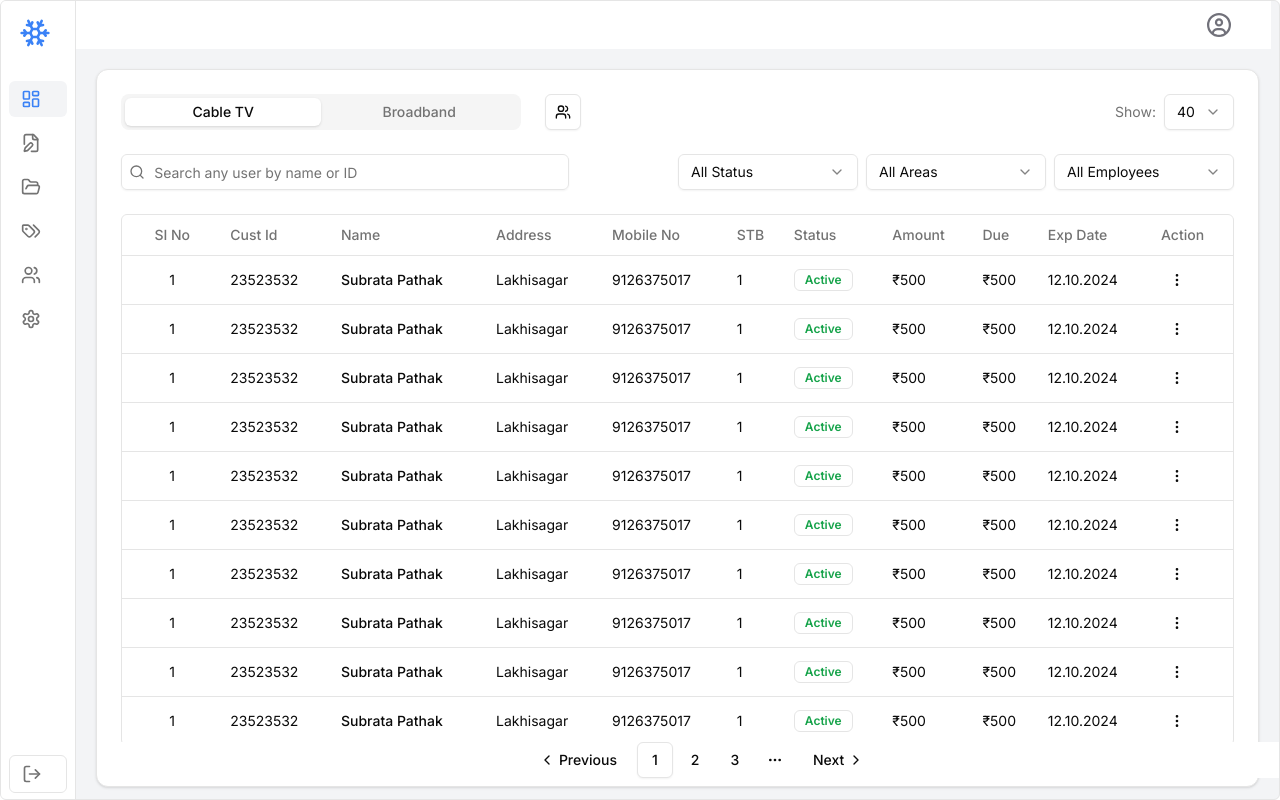
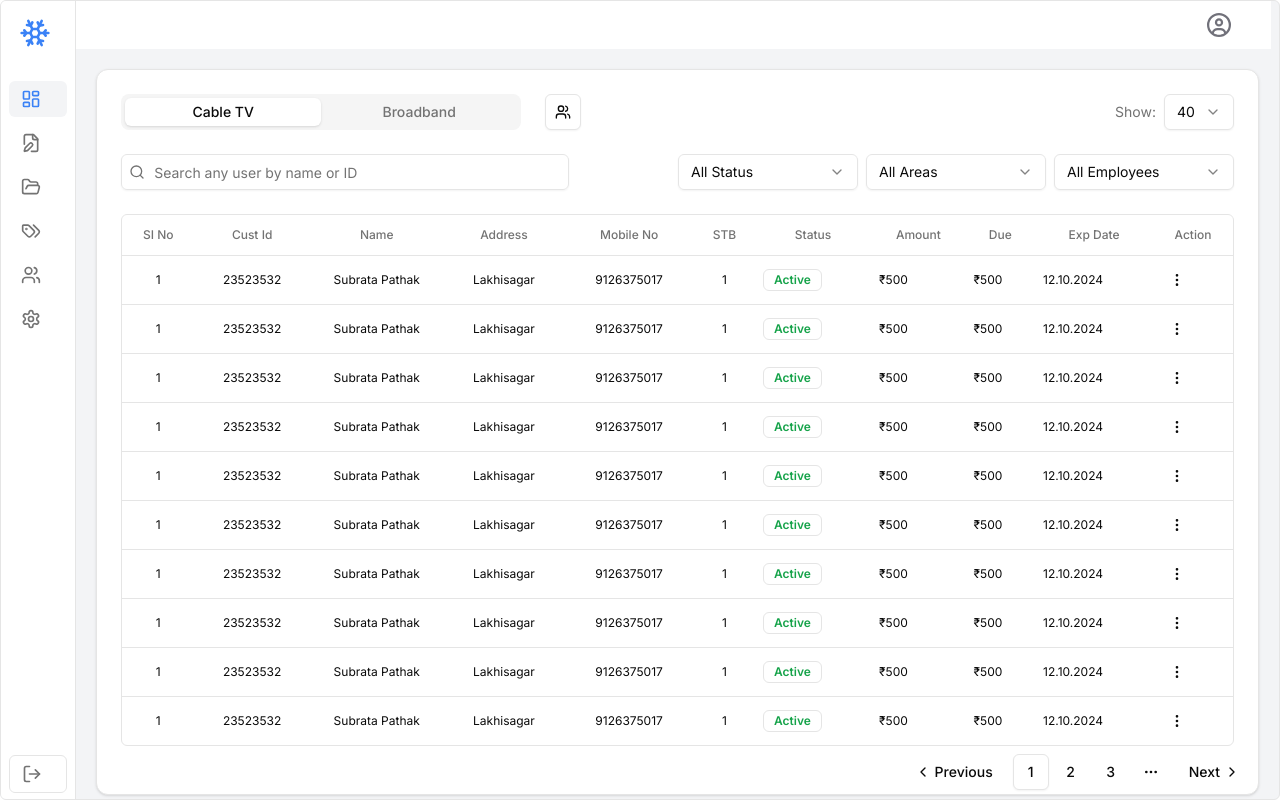
Before and after one commit to sourav0809/billingfy_client, a React (Vite) app: page / in a window 1280 px wide. Built offline with nearby package versions, Linux system fonts and the light colour scheme.

Commit message:
`Refactor Layout component and Dashboard component with minor styling changes`

```diff
--- a/src/components/common/Layout.tsx
+++ b/src/components/common/Layout.tsx
@@ -11,7 +11,7 @@ const Layout = ({ children }: { children: React.ReactNode }) => {
     >
       <Sidebar />
       <CommonTopBar />
-      <div className="mt-[3rem] p-5 w-full h-[95%]">{children}</div>
+      <div className="mt-[3rem] p-5 w-full h-[96%]">{children}</div>
     </div>
   )
 }
--- a/src/components/dashboard/Dashboard.tsx
+++ b/src/components/dashboard/Dashboard.tsx
@@ -1,5 +1,3 @@
-'use client'
-
 import { useState } from 'react'
 import {
   Search,
@@ -285,33 +283,41 @@ export default function Dashboard() {
             </div>
           </div>
           <div className="rounded-md border">
-            <Table>
+            <Table className="text-xs">
               <TableHeader>
                 <TableRow>
-                  <TableHead className="w-[100px] text-center">SI No</TableHead>
-                  <TableHead>Cust Id</TableHead>
-                  <TableHead>Name</TableHead>
-                  <TableHead>Address</TableHead>
-                  <TableHead>Mobile No</TableHead>
-                  <TableHead>STB</TableHead>
-                  <TableHead>Status</TableHead>
-                  <TableHead>Amount</TableHead>
-                  <TableHead>Due</TableHead>
-                  <TableHead>Exp Date</TableHead>
-                  <TableHead className="w-[80px]">Action</TableHead>
+                  <TableHead className=" text-center">SI No</TableHead>
+                  <TableHead className="text-center">Cust Id</TableHead>
+                  <TableHead className="text-center ">Name</TableHead>
+                  <TableHead className="text-center">Address</TableHead>
+                  <TableHead className="text-center">Mobile No</TableHead>
+                  <TableHead className="text-center">STB</TableHead>
+                  <TableHead className="text-center">Status</TableHead>
+                  <TableHead className="text-center">Amount</TableHead>
+                  <TableHead className="text-center">Due</TableHead>
+                  <TableHead className="text-center">Exp Date</TableHead>
+                  <TableHead className="w-[80px] text-center">Action</TableHead>
                 </TableRow>
               </TableHeader>
               <TableBody className="h-[80%] overflow-y-auto">
                 {customers.map((customer) => (
                   <TableRow key={customer.id}>
                     <TableCell className="text-center">{customer.id}</TableCell>
-                    <TableCell>{customer.custId}</TableCell>
-                    <TableCell className="font-medium">
+                    <TableCell className="text-center">
+                      {customer.custId}
+                    </TableCell>
+                    <TableCell className="text-center mx-0 px-0">
                       {customer.name}
                     </TableCell>
-                    <TableCell>{customer.address}</TableCell>
-                    <TableCell>{customer.mobile}</TableCell>
-                    <TableCell>{customer.stb}</TableCell>
+                    <TableCell className="text-center">
+                      {customer.address}
+                    </TableCell>
+                    <TableCell className="text-center">
+                      {customer.mobile}
+                    </TableCell>
+                    <TableCell className="text-center">
+                      {customer.stb}
+                    </TableCell>
                     <TableCell>
                       <Badge
                         variant={
@@ -354,8 +360,8 @@ export default function Dashboard() {
               </TableBody>
             </Table>
           </div>
-          <div className="mt-4 flex justify-center absolute bg-white w-full bottom-2">
-            <Pagination>
+          <div className="flex justify-center absolute bg-white bottom-1 right-2 w-fit !text-xs">
+            <Pagination className="text-xs">
               <PaginationContent>
                 <PaginationItem>
                   <PaginationPrevious href="#" />
```
